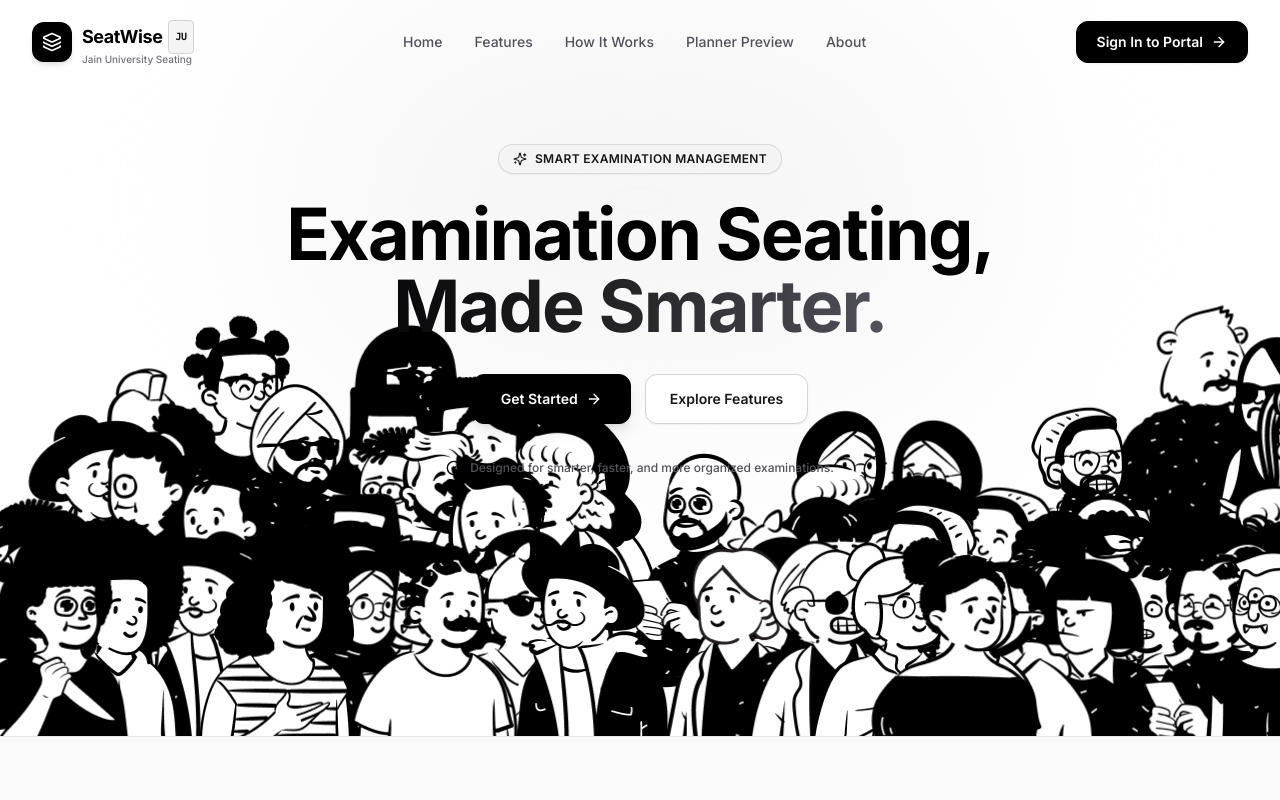
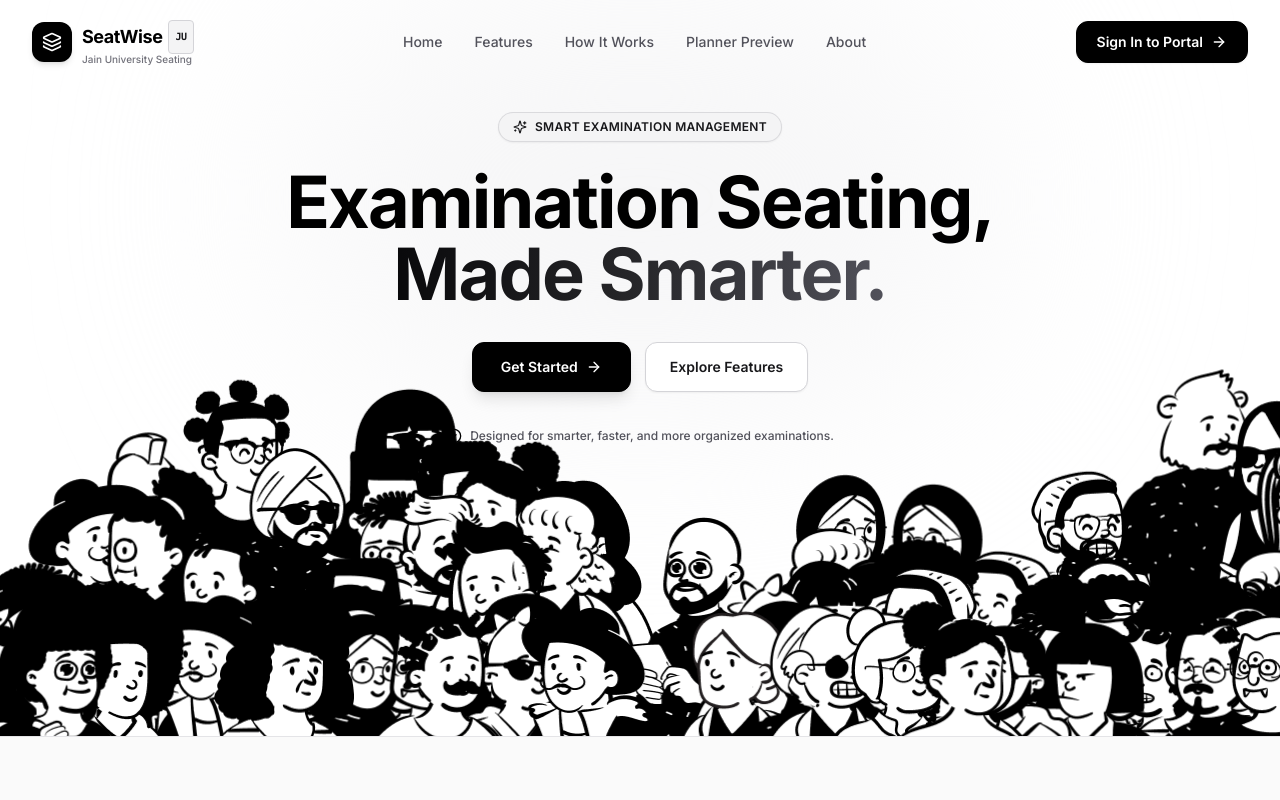
Before and after one commit to ANIKETCHAND/SeatWise, a React (Vite) app in the folder frontend/: page / in a window 1280 px wide. Shown: the top 800 px of the page. Built offline with nearby package versions, Linux system fonts and the light colour scheme; no server answers.

Commit message:
fix(landing): shift hero animation downwards to relieve congestion

```diff
--- a/frontend/src/components/landing/Hero.tsx
+++ b/frontend/src/components/landing/Hero.tsx
@@ -10,17 +10,17 @@ export const LandingHero: React.FC = () => {
   };
 
   return (
-    <section className="relative min-h-[92vh] flex flex-col justify-between overflow-hidden bg-white pt-28 sm:pt-36">
+    <section className="relative min-h-[88vh] sm:min-h-[92vh] flex flex-col justify-between overflow-hidden bg-white pt-24 sm:pt-28">
       {/* Background subtle radial glow */}
       <div className="absolute top-0 left-1/2 -translate-x-1/2 w-[700px] h-[400px] bg-zinc-100/80 rounded-full blur-[120px] pointer-events-none z-0" />
 
-      {/* Full Animated Crowd Canvas Background */}
+      {/* Full Animated Crowd Canvas Background shifted downwards */}
       <div className="absolute inset-0 w-full h-full overflow-hidden pointer-events-none z-0">
         <CrowdCanvas
           src="/open-peeps-sheet.png"
           rows={15}
           cols={7}
-          className="absolute bottom-0 left-0 w-full h-[85vh] pointer-events-none select-none"
+          className="absolute -bottom-10 sm:-bottom-16 left-0 w-full h-[48vh] sm:h-[54vh] max-h-[480px] pointer-events-none select-none"
         />
       </div>
 
@@ -66,7 +66,7 @@ export const LandingHero: React.FC = () => {
       </div>
 
       {/* Spacer to give breathing room for the crowd animation at the base */}
-      <div className="h-28 sm:h-36 pointer-events-none" />
+      <div className="h-16 sm:h-24 pointer-events-none" />
     </section>
   );
 };
```
